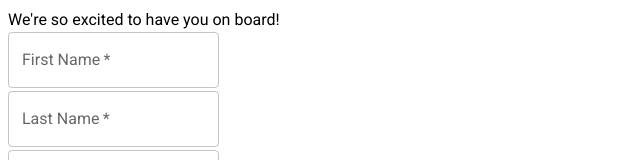
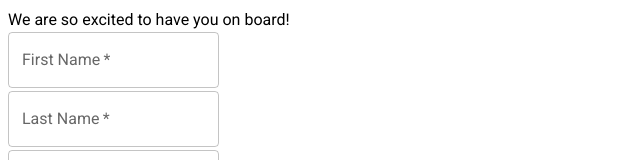
Before and after one commit to hack4impact-upenn/boilerplate-s2022, a React (Create React App) app in the folder client/: page /register in a window 1280 px wide. Shown: the top 160 px of the page, without its empty margins (0-640 px from the left). Built offline with nearby package versions, Linux system fonts and the light colour scheme.

Commit message:
Fix prettier errors and any other package problems

```diff
--- a/client/src/LoginRegister/ForgotPassword.tsx
+++ b/client/src/LoginRegister/ForgotPassword.tsx
@@ -1,12 +1,17 @@
 import React, { useState } from 'react';
-import TextField from '@mui/material/TextField';
-import Button from '@mui/material/Button';
-import Link from '@mui/material/Link';
-import { Typography, Grid } from '@mui/material';
+import { TextField, Link } from '@mui/material';
 import { useNavigate, Link as RouterLink } from 'react-router-dom';
 import { ForgotValidation } from './inputValidation';
 import ErrorMessage from './errorMessage';
-import { MiniLinkText, FormHeaderText,  ScreenGrid, FormGridCol, FormGridRow, FormField, SubmitButton } from '../components/StyledComponents'
+import {
+  MiniLinkText,
+  FormHeaderText,
+  ScreenGrid,
+  FormGridCol,
+  FormGridRow,
+  FormField,
+  SubmitButton,
+} from '../components/StyledComponents';
 
 function ForgotPasswordPage() {
   const [email, setEmail] = useState('');
@@ -20,9 +25,6 @@ function ForgotPasswordPage() {
     } else {
       alert('fail');
     }
-  }
-  async function onLogin() {
-    navigate('/login');
   }
 
   return (
@@ -52,9 +54,7 @@ function ForgotPasswordPage() {
             </MiniLinkText>
           </FormField>
           <FormField>
-      <SubmitButton
-        onClick={() => onSubmit()}
-      >
+            <SubmitButton onClick={() => onSubmit()}>
               Send Recovery Email
             </SubmitButton>
           </FormField>
--- a/client/src/LoginRegister/RegisterPage.tsx
+++ b/client/src/LoginRegister/RegisterPage.tsx
@@ -1,20 +1,23 @@
 import React, { useState } from 'react';
-import FormControl from '@mui/material/FormControl';
-import Link from '@mui/material/Link';
-import TextField from '@mui/material/TextField';
-import Button from '@mui/material/Button';
-import { Typography } from '@mui/material';
+import { Link, TextField } from '@mui/material';
 import { useNavigate, Link as RouterLink } from 'react-router-dom';
 import { RegisterValidation } from './inputValidation';
 import ErrorMessage from './errorMessage';
-import { MiniLinkText, FormHeaderText,  ScreenGrid, FormGridCol, FormGridRow, FormField, SubmitButton } from '../components/StyledComponents'
-
+import {
+  MiniLinkText,
+  FormHeaderText,
+  ScreenGrid,
+  FormGridCol,
+  FormGridRow,
+  FormField,
+  SubmitButton,
+} from '../components/StyledComponents';
 
 function RegisterPage() {
   const [email, setEmail] = useState('');
   const [first, setFirst] = useState('');
   const [last, setLast] = useState('');
-  const [password1, setPassword1] = useState('');
+  const [password1] = useState('');
   const [password2, setPassword2] = useState('');
   const [error, setError] = useState('');
   const navigate = useNavigate();
@@ -38,7 +41,7 @@ function RegisterPage() {
       <FormGridCol>
         <FormField>
           <FormHeaderText>
-  We're so excited to have you on board!
+            We are so excited to have you on board!
           </FormHeaderText>
         </FormField>
         <FormGridRow>
@@ -112,9 +115,6 @@ function RegisterPage() {
         </FormField>
       </FormGridCol>
     </ScreenGrid>
-
-
-
   );
 }
 
--- a/package.json
+++ b/package.json
@@ -32,6 +32,8 @@
     "typescript": "^4.5.5"
   },
   "devDependencies": {
+    "@types/babel__core": "^7.1.19",
+    "@types/react-dom": "^17.0.14",
     "@types/styled-components": "^5.1.24",
     "eslint": "^8.8.0",
     "eslint-config-airbnb-typescript-prettier": "^5.0.0",
```
Also changed, not shown: client/src/LoginRegister/LoginView.tsx (+12 -13 lines), client/src/LoginRegister/ResetPassword.tsx (+11 -9 lines), 2 other files (tests, documents, lock files or other folders). Lines whose indentation alone changed are shown as unchanged.
